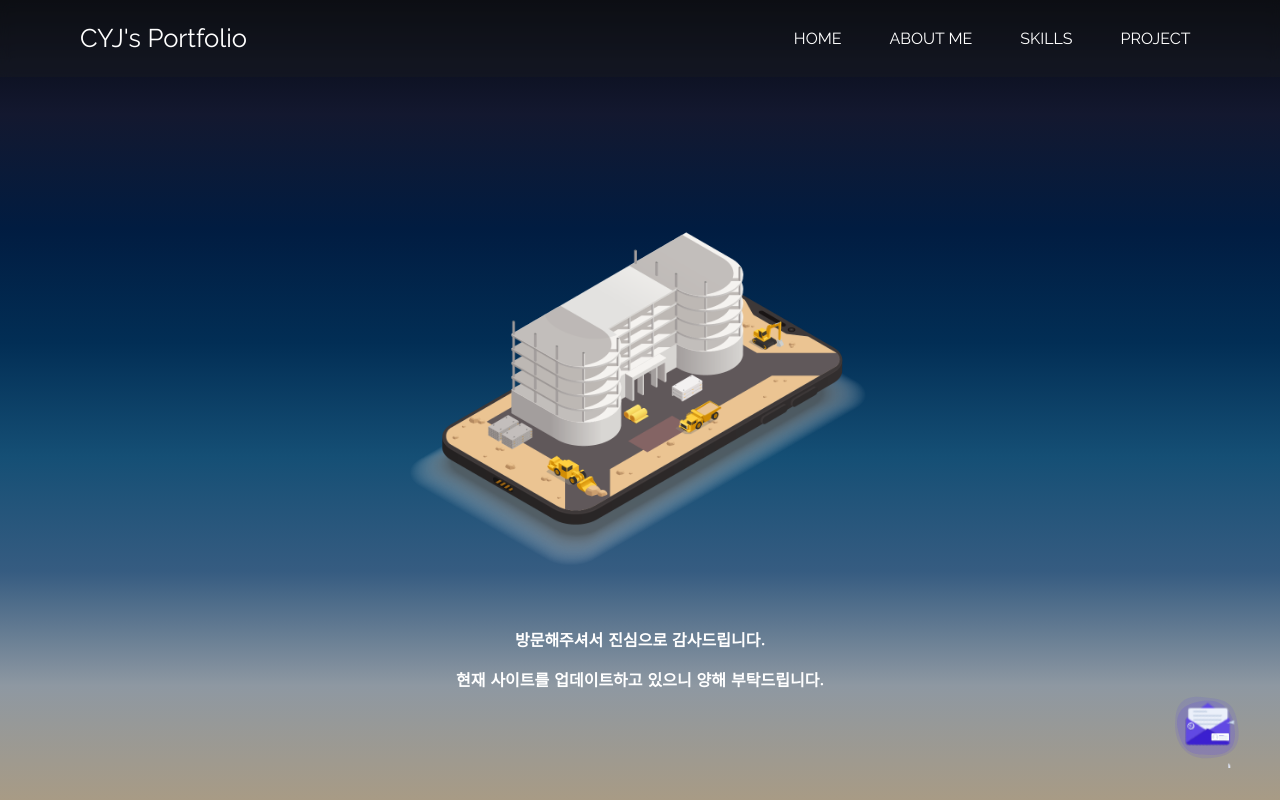
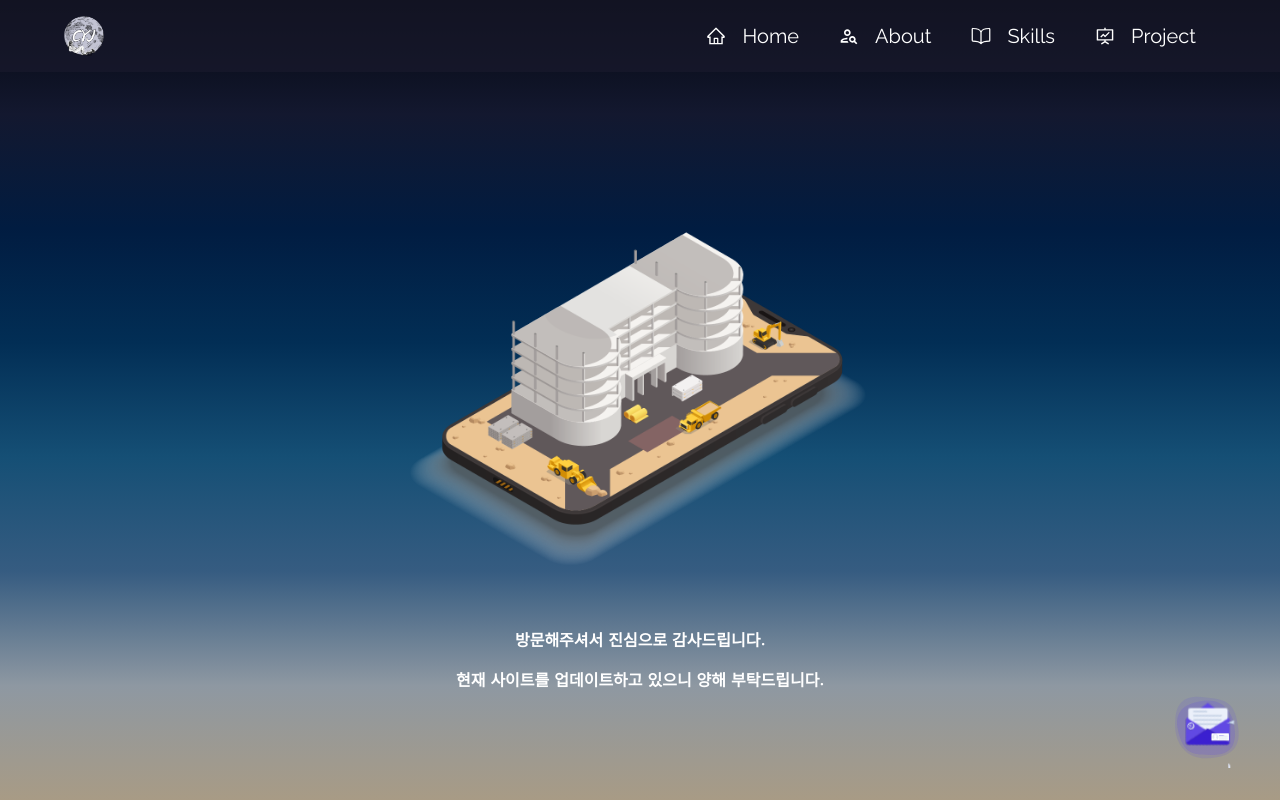
Before and after one commit to yunjichoi9151/Bluemoon_Project, a React app: page / in a window 1280 px wide. Built offline with nearby package versions, Linux system fonts and the light colour scheme.

Commit message:
🎨 Design: NavBar 스타일 수정
1. 반응형 맞게 수정

```diff
--- a/src/components/common/NavBar/index.tsx
+++ b/src/components/common/NavBar/index.tsx
@@ -1,55 +1,75 @@
-import React, { useState } from 'react';
-import { NavHashLink } from 'react-router-hash-link';
 import * as S from './style';
-import BasicText from '../BasicText';
+import { useEffect, useState } from 'react';
+import { useLocation } from 'react-router';
+import { HashLink } from 'react-router-hash-link';
+import logo from '../../../assets/img/CYJ_logo_new.png';
+import { AiOutlineHome } from 'react-icons/ai';
+import { IoBookOutline } from 'react-icons/io5';
+import { MdOutlinePersonSearch } from 'react-icons/md';
+import { AiOutlineFundProjectionScreen } from 'react-icons/ai';
 
 const NavBar = () => {
+  const location = useLocation();
+
+  const [isHome, setIsHome] = useState(false);
   const [isActive, setActive] = useState(false);
 
-  function toggleTheme() {
-    const html = document.getElementsByTagName('html')[0];
-    html.classList.toggle('light');
-  }
+  const handleLogoClick = (event) => {
+    if (isHome) {
+      event.preventDefault();
+      window.scrollTo({ top: 0, behavior: 'smooth' });
+    }
+  };
 
-  function closeMenu() {
+  const closeMenu = () => {
     setActive(false);
-  }
+  };
+
+  useEffect(() => {
+    setIsHome(location.pathname === '/');
+  }, [location.pathname]);
 
   return (
-    <S.Container className='header-fixed'>
-      <S.Logo smooth to='#home'>
-        <span>{"CYJ's Portfolio"}</span>
-      </S.Logo>
-      <nav className={isActive ? 'active' : ''}>
-        <NavHashLink smooth to='#title' onClick={closeMenu}>
-          <BasicText
-            text='HOME'
-            font='Raleway'
-            fontStyle='--font-paragraph-medium'
-          />
-        </NavHashLink>
-        <NavHashLink smooth to='#about' onClick={closeMenu}>
-          <BasicText
-            text='ABOUT ME'
-            font='Raleway'
-            fontStyle='--font-paragraph-medium'
-          />
-        </NavHashLink>
-        <NavHashLink smooth to='#project' onClick={closeMenu}>
-          <BasicText
-            text='SKILLS'
-            font='Raleway'
-            fontStyle='--font-paragraph-medium'
-          />
-        </NavHashLink>
-        <NavHashLink smooth to='#project' onClick={closeMenu}>
-          <BasicText
-            text='PROJECT'
-            font='Raleway'
-            fontStyle='--font-paragraph-medium'
-          />
-        </NavHashLink>
-      </nav>
+    <S.Container>
+      <S.BarWrap>
+        <S.Logo to='/' onClick={handleLogoClick}>
+          <S.LogoImg src={logo} />
+        </S.Logo>
+        <S.MenuNav className={isActive ? 'active' : ''}>
+          <S.Menu smooth to='#home' onClick={closeMenu}>
+            <span>
+              <S.MenuIcon>
+                <AiOutlineHome />
+              </S.MenuIcon>
+              <S.MenuText>Home</S.MenuText>
+            </span>
+          </S.Menu>
+          <S.Menu smooth to='#about' onClick={closeMenu}>
+            <span>
+              <S.MenuIcon>
+                <MdOutlinePersonSearch />
+              </S.MenuIcon>
+              <S.MenuText>About</S.MenuText>
+            </span>
+          </S.Menu>
+          <S.Menu smooth to='#skills' onClick={closeMenu}>
+            <span>
+              <S.MenuIcon>
+                <IoBookOutline />
+              </S.MenuIcon>
+              <S.MenuText>Skills</S.MenuText>
+            </span>
+          </S.Menu>
+          <S.Menu smooth to='#project' onClick={closeMenu}>
+            <span>
+              <S.MenuIcon>
+                <AiOutlineFundProjectionScreen />
+              </S.MenuIcon>
+              <S.MenuText>Project</S.MenuText>
+            </span>
+          </S.Menu>
+        </S.MenuNav>
+      </S.BarWrap>
       <div
         aria-expanded={isActive ? 'true' : 'false'}
         aria-haspopup='true'
--- a/src/components/common/NavBar/style.ts
+++ b/src/components/common/NavBar/style.ts
@@ -1,47 +1,19 @@
 import styled from 'styled-components';
+import { Link } from 'react-router-dom';
 import { HashLink } from 'react-router-hash-link';
 
 export const Container = styled.header`
   display: flex;
-  justify-content: space-between;
+  width: calc(var(--vw, 1vw) * 100);
+  height: 4.5rem;
+  justify-content: center;
   align-items: center;
-  padding: 1rem 5rem;
-
-  background-color: #21212150;
-
-  backdrop-filter: blur(6px);
-
+  background-color: #1b1a2ea9;
   position: fixed;
-  top: 0;
-  left: 0;
-  width: 100vw;
+  top: 0rem;
+  transition: all 0.3s ease-out 0s;
+  padding: 0.5rem 4rem;
   z-index: 1000;
-
-  nav {
-    display: flex;
-    align-items: center;
-    gap: 1.8rem;
-    a {
-      color: #ffff;
-      padding: 0.6rem;
-      font-weight: 500;
-      text-transform: uppercase;
-      transition: filter 0.25s;
-
-      &.button {
-        padding: 0.6rem 2rem;
-      }
-
-      &:hover {
-        filter: brightness(0.6);
-      }
-    }
-  }
-
-  .menu-container {
-    cursor: pointer;
-    padding: 0.6rem 0;
-  }
 
   .menu {
     width: 2rem;
@@ -85,64 +57,7 @@ export const Container = styled.header`
     transition: 0.6s;
   }
 
-  input[type='checkbox'] {
-    height: 0;
-    width: 0;
-    visibility: hidden;
-    outline: none;
-  }
-
-  label {
-    cursor: pointer;
-    text-indent: -9999px;
-    width: 55px;
-    height: 30px;
-    background: var(--green);
-    display: block;
-    justify-content: center;
-    align-items: center;
-    -webkit-border-radius: 100px;
-    -moz-border-radius: 100px;
-    border-radius: 100px;
-    position: relative;
-    margin-left: auto;
-    right: 10px;
-  }
-
-  @media only screen and (max-width: 800px) {
-    label {
-      position: relative;
-    }
-  }
-
-  label:after {
-    content: '';
-    background: #fff;
-    width: 20px;
-    height: 20px;
-    -webkit-border-radius: 50%;
-    -moz-border-radius: 50%;
-    border-radius: 50%;
-    position: absolute;
-    top: 5px;
-    left: 4px;
-    transition: cubic-bezier(0.68, -0.55, 0.27, 01.55) 320ms;
-  }
-
-  input:checked + label {
-    background: var(--pink);
-  }
-
-  input:checked + label:after {
-    left: calc(100% - 5px);
-    -webkit-transform: translateX(-100%);
-    -moz-transform: translateX(-100%);
-    -ms-transform: translateX(-100%);
-    -o-transform: translateX(-100%);
-    transform: translateX(-100%);
-  }
-
-  @media (max-width: 960px) {
+  @media (max-width: 767px) {
     padding: 1.5rem 3rem;
 
     .menu {
@@ -159,13 +74,16 @@ export const Container = styled.header`
       justify-content: center;
       align-items: center;
       position: fixed;
-      width: 100vw;
-      height: 50vh;
+      width: calc(var(--vw, 1vw) * 100);
+      height: calc(var(--vh, 1vh) * 25);
       background: var(--white);
       top: 0;
       left: 0;
-      transition: opacity 0.25s;
-      background-color: var(--black);
+      transition:
+        opacity 0.25s,
+        transform 0.25s ease-in-out;
+      transform: translateY(-80%);
+      background: #1b1a2ef3;
 
       a.button {
         background-color: var(--pink);
@@ -174,16 +92,136 @@ export const Container = styled.header`
       &.active {
         opacity: 1;
         visibility: visible;
+        transform: translateY(0);
       }
     }
   }
 `;
 
-export const Logo = styled(HashLink)`
+export const BarWrap = styled.div`
+  display: flex;
+  height: 5rem;
+  justify-content: space-between;
+  align-items: center;
+  width: 100%;
+  max-width: 80rem;
+`;
+
+export const Logo = styled(Link)`
+  font: var(--font-label-large) Raleway;
+  display: flex;
+  color: white;
   text-decoration: none;
-  color: #fff;
-  font: var(--font-heading-xl);
+  align-items: center;
+  cursor: pointer;
+`;
+
+export const MenuNav = styled.nav`
+  display: flex;
+`;
+
+export const Menu = styled(HashLink)`
+  font: var(--font-paragraph-intermediate) Raleway;
+  color: white;
+  text-decoration: none;
+  cursor: pointer;
+  display: flex;
+  padding: 0.5rem 1rem;
+  margin: 0rem 0.25rem;
+  border-radius: 1rem;
+  position: relative;
+
+  &:hover {
+    filter: brightness(0.6);
+  }
+  span {
+    display: flex;
+  }
+
+  @media screen and (max-width: 1023px) {
+    font: var(--font-paragraph-medium) Raleway;
+  }
+  /* &:hover {
+    background: transparent;
+  }
+
+  &:before,
+  &:after {
+    position: absolute;
+    content: '';
+    background: #c797eb;
+    transition: all 0.3s ease;
+  }
+
+  &:before {
+    top: 0;
+    left: 0;
+    width: 2px;
+    height: 0;
+  }
+
+  &:after {
+    bottom: 0;
+    right: 0;
+    width: 0;
+    height: 2px;
+  }
+
+  &:hover:before {
+    height: 100%;
+  }
+
+  &:hover:after {
+    width: 100%;
+  }
+  span {
+    display: flex;
+    &:hover {
+      background: transparent;
+    }
+
+    &:before,
+    &:after {
+      position: absolute;
+      content: '';
+      background: #c797eb;
+      transition: all 0.3s ease;
+    }
+
+    &:before {
+      top: 0;
+      left: 0;
+      width: 0;
+      height: 2px;
+    }
+
+    &:after {
+      bottom: 0;
+      right: 0;
+      width: 2px;
+      height: 0;
+    }
+
+    &:hover:before {
+      width: 100%;
+    }
+
+    &:hover:after {
+      height: 100%;
+    }
+  } */
+`;
+
+export const MenuIcon = styled.div`
+  color: var(--white);
   display: flex;
   align-items: center;
-  gap: 0.5rem;
 `;
+
+export const MenuText = styled.div`
+  padding-left: 1rem;
+`;
+
+export const LogoImg = styled.img`
+  width: 2.5rem;
+`;
```
